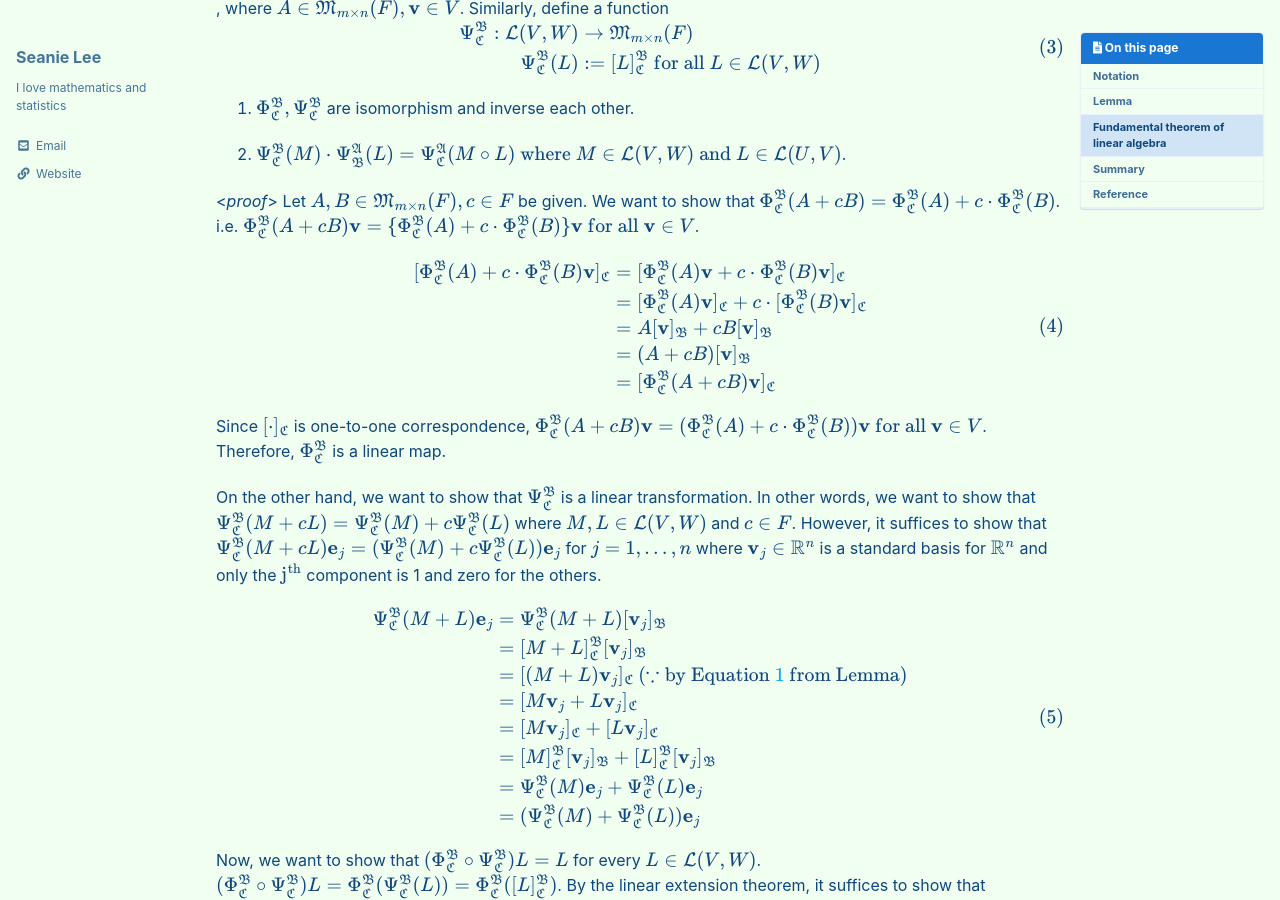
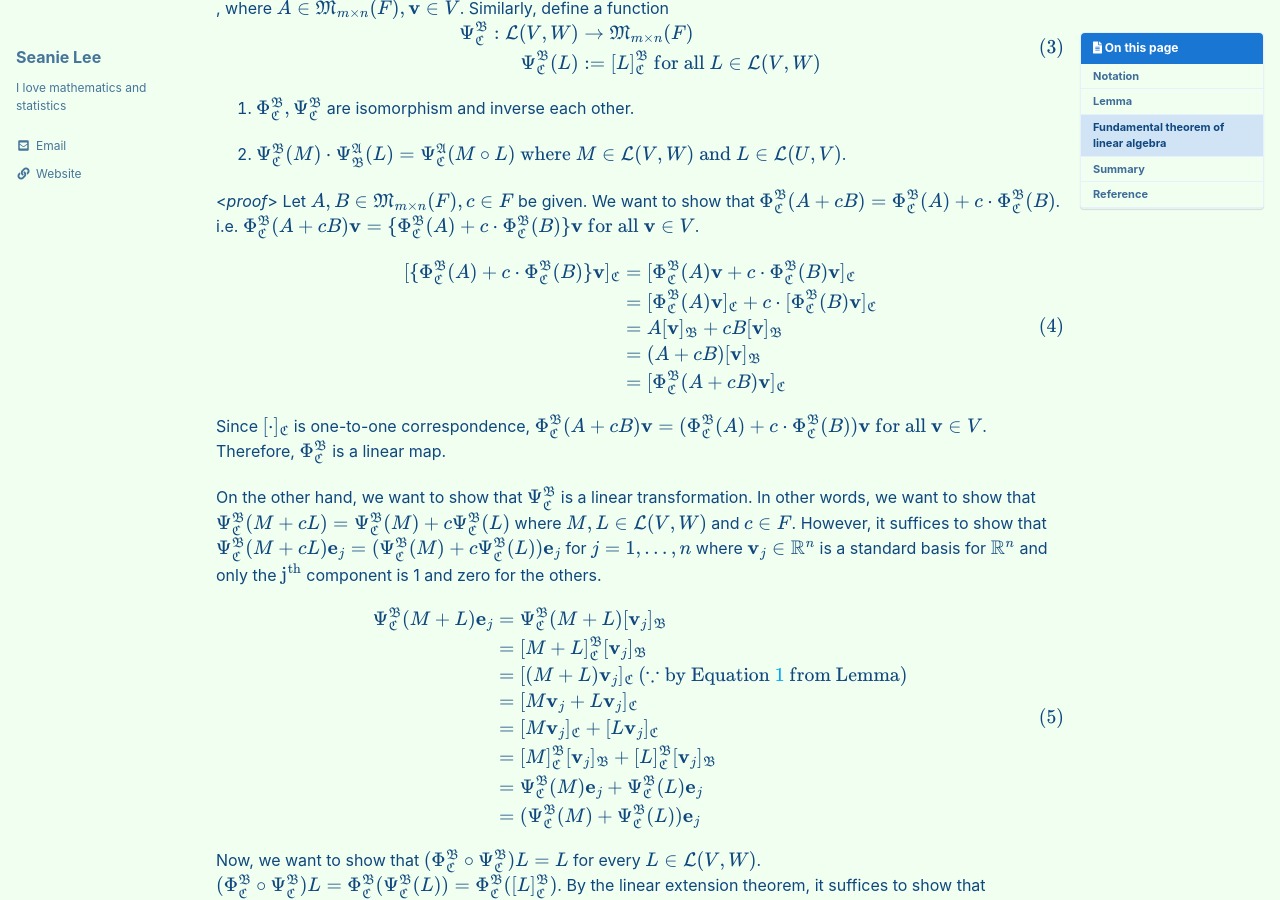
Before and after one commit to seanie12/blog, a Jekyll site: the page built from _posts/2020-12-30-fudamental-theorem-of-linear-algebra.md, in a window 1280 px wide and 900 px high, scrolled down 1104 px. Built offline with Jekyll 4.4.1, drawn with Linux system fonts in a browser that asks for light colours; cached includes are drawn as plain includes; formulas are drawn with MathJax 3.

```diff
--- a/_posts/2020-12-30-fudamental-theorem-of-linear-algebra.md
+++ b/_posts/2020-12-30-fudamental-theorem-of-linear-algebra.md
@@ -68,7 +68,7 @@ Let $$A, B \in \mathfrak{M}_{m\times n }(F), c \in F$$ be given. We want to show
 
 $$\begin{align}
 \begin{split}
-[\Phi^{\mathfrak{B}}_{\mathfrak{C}}(A) + c\cdot\Phi^{\mathfrak{B}}_{\mathfrak{C}} (B) \mathbf{v} ]_{\mathfrak{C}} &= [\Phi^{\mathfrak{B}}_{\mathfrak{C}}(A)\mathbf{v} + c \cdot \Phi^{\mathfrak{B}}_{\mathfrak{C}}(B)\mathbf{v}]_{\mathfrak{C}} \\
+[\{\Phi^{\mathfrak{B}}_{\mathfrak{C}}(A) + c\cdot\Phi^{\mathfrak{B}}_{\mathfrak{C}} (B)\} \mathbf{v} ]_{\mathfrak{C}} &= [\Phi^{\mathfrak{B}}_{\mathfrak{C}}(A)\mathbf{v} + c \cdot \Phi^{\mathfrak{B}}_{\mathfrak{C}}(B)\mathbf{v}]_{\mathfrak{C}} \\
 &= [\Phi^{\mathfrak{B}}_{\mathfrak{C}}(A)\mathbf{v}]_{\mathfrak{C}} + c\cdot[\Phi^{\mathfrak{B}}_{\mathfrak{C}}(B)\mathbf{v}]_{\mathfrak{C}} \\
 &= A[\mathbf{v}]_{\mathfrak{B}} + cB[\mathbf{v}]_{\mathfrak{B}} \\
 &= (A + cB)[\mathbf{v}]_{\mathfrak{B}} \\
```
